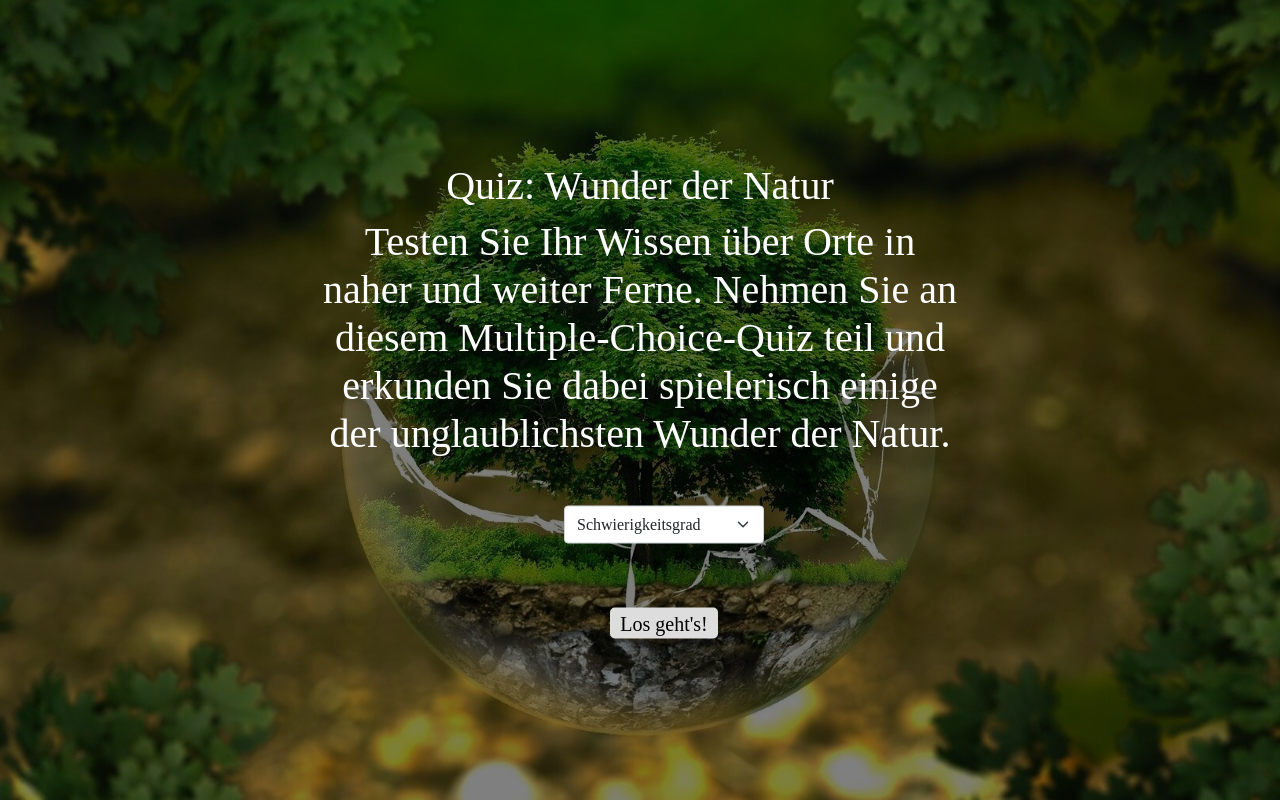
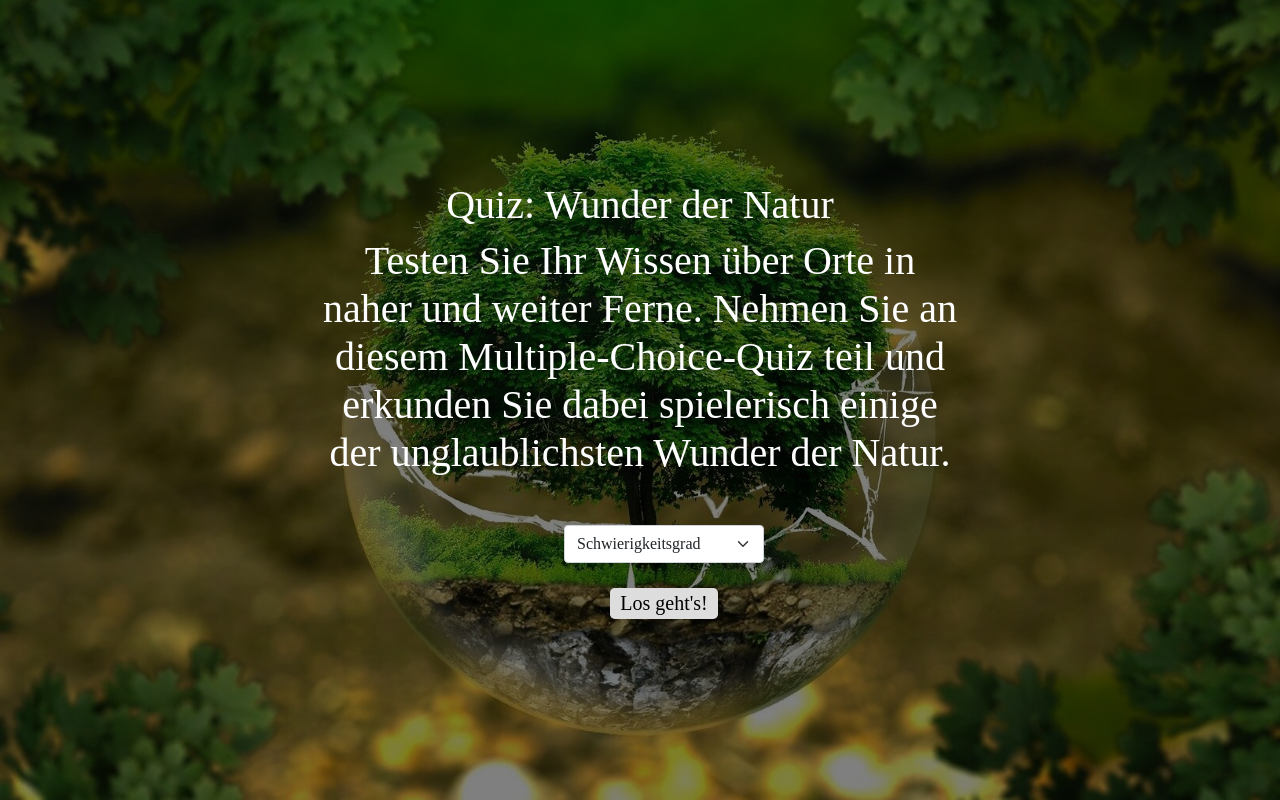
Before and after one commit to RicoPfister/quiz-for-starters, a PHP site: page / in a window 1280 px wide. Run offline with PHP 8.4, Linux system fonts and the light colour scheme.

Commit message:
minor change in index.php

```diff
--- a/index.php
+++ b/index.php
@@ -73,7 +73,7 @@ body, html {
     </select>
     <p id="warning" class="text-center" style="background: white; color: red"></p>
 
-    <button style="font-size: 20px" type="submit" class="btn btn-outline btn-lg mt-5">Los geht's!</button>
+    <button style="font-size: 20px" type="submit" class="btn btn-outline btn-lg mt-2">Los geht's!</button>
 
 </div>
 
```
